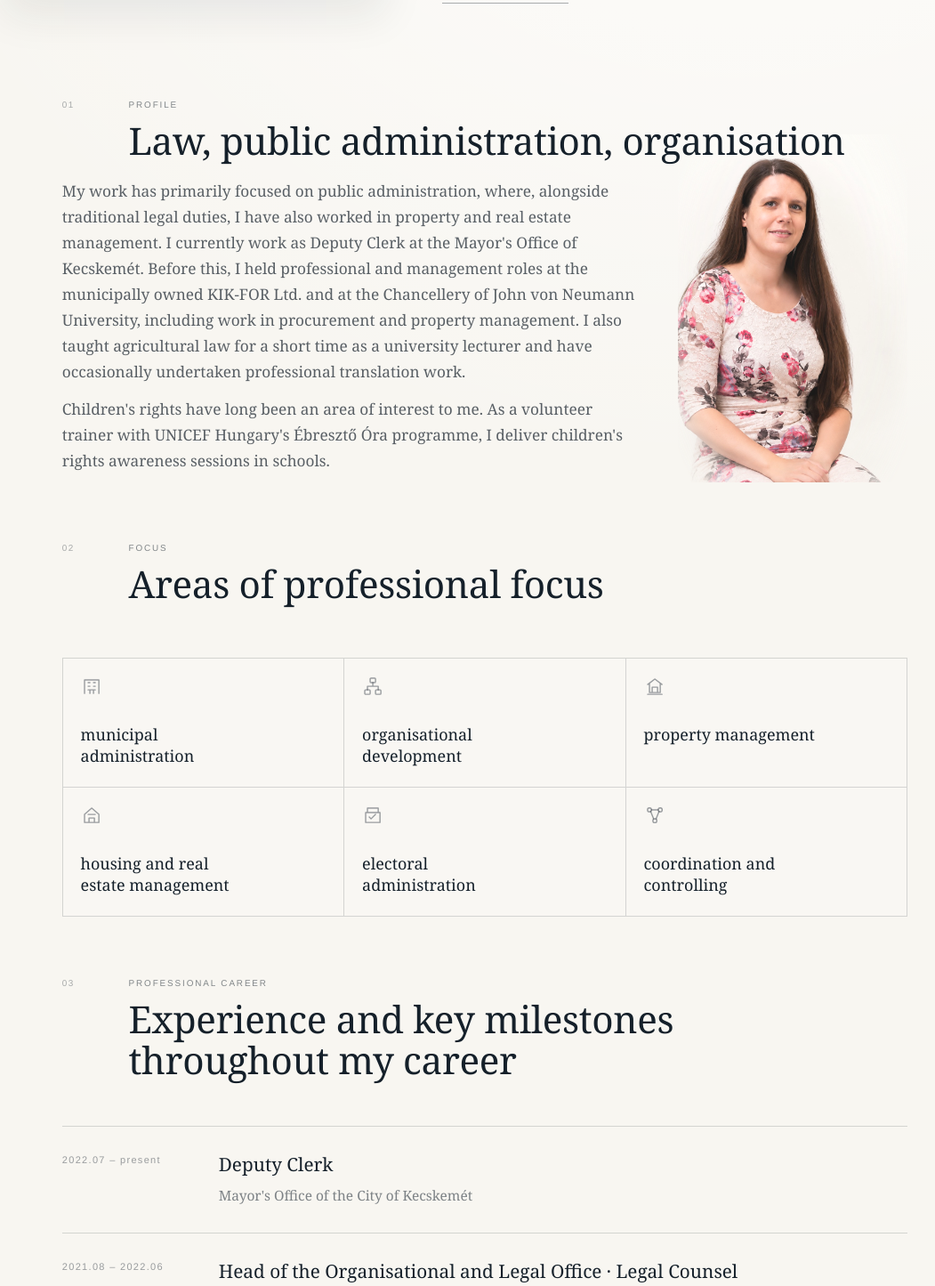
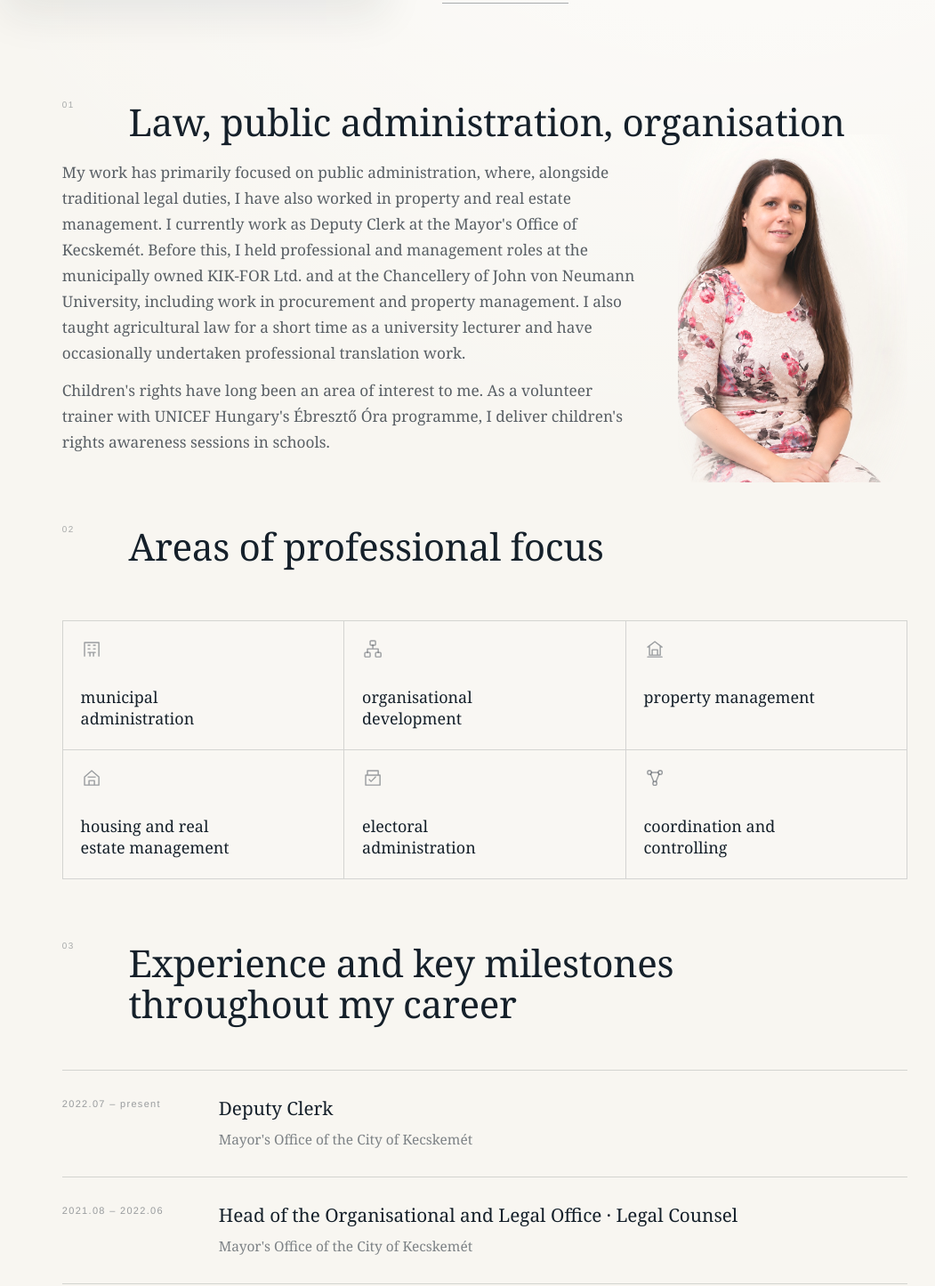
Before and after one commit to svircevicnikola/svircevic-hu, a Next.js app: page /agota/en in a window 1280 px wide. Shown: the part 625-2070 px from the top of the page at 89% size, without its empty margins (95-1146 px from the left). Built offline with nearby package versions, Linux system fonts and the light colour scheme.

Commit message:
Remove uppercase section labels from Agota English profile

```diff
--- a/app/agota/en/page.tsx
+++ b/app/agota/en/page.tsx
@@ -132,7 +132,6 @@ export default function AgotaEnglishPage() {
       <section className="agota-intro section-grid">
         <div className="section-index">01</div>
         <div>
-          <span className="section-kicker">PROFILE</span>
           <h2>Law, public administration, organisation</h2>
           <div className="agota-intro-body">
             <p>
@@ -152,7 +151,6 @@ export default function AgotaEnglishPage() {
         <div className="section-grid focus-head">
           <div className="section-index">02</div>
           <div>
-            <span className="section-kicker">FOCUS</span>
             <h2>Areas of professional focus</h2>
           </div>
         </div>
@@ -172,7 +170,6 @@ export default function AgotaEnglishPage() {
         <div className="section-grid">
           <div className="section-index">03</div>
           <div>
-            <span className="section-kicker">PROFESSIONAL CAREER</span>
             <h2>Experience and key milestones throughout my career</h2>
           </div>
         </div>
@@ -192,7 +189,6 @@ export default function AgotaEnglishPage() {
       <section className="agota-quote section-grid">
         <div className="section-index">04</div>
         <div className="quote-content">
-          <span className="section-kicker">PRINCIPLES</span>
           <div className="quote-line">
             <span className="quote-mark quote-mark-open" aria-hidden="true">„</span>
             <p className="quote-text">Good public administration requires sound legal foundations, precise organisation and a spirit of cooperation and mutual attention.<span className="quote-mark quote-mark-close" aria-hidden="true">”</span></p>
```
